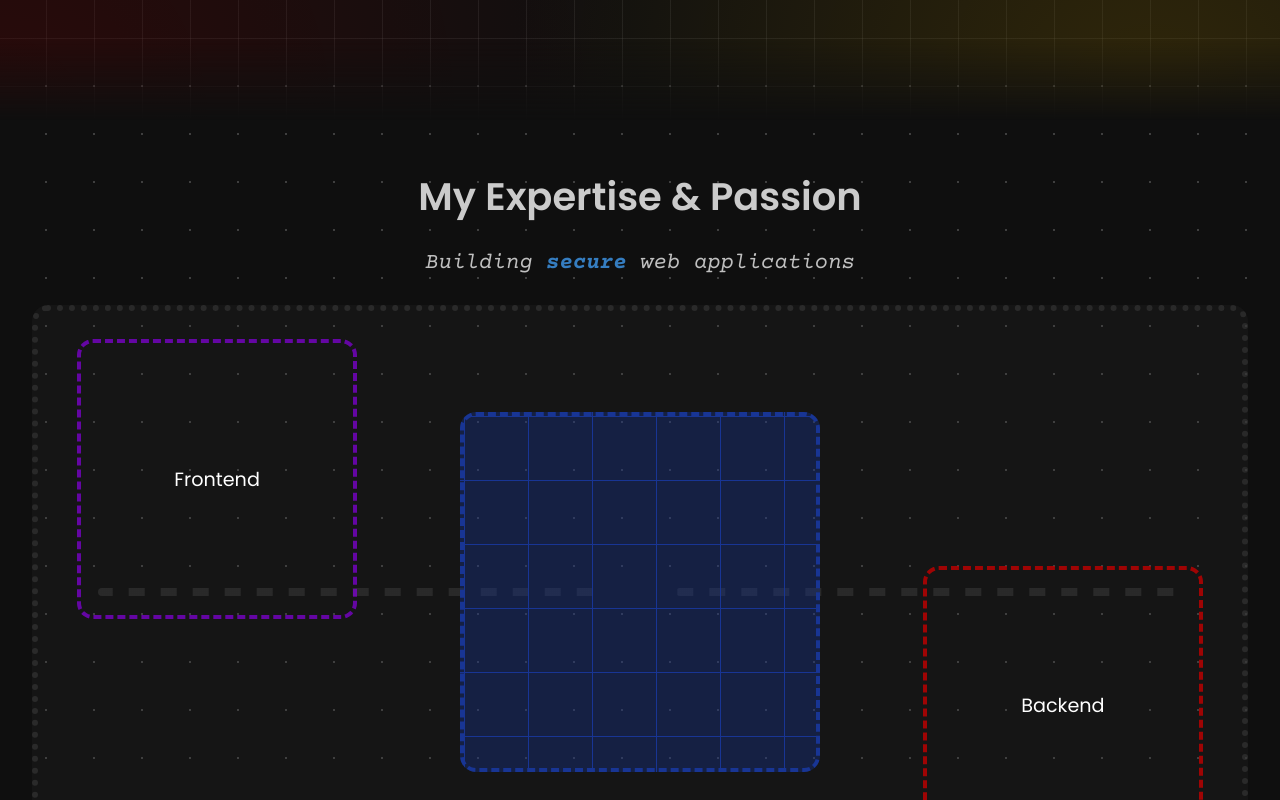
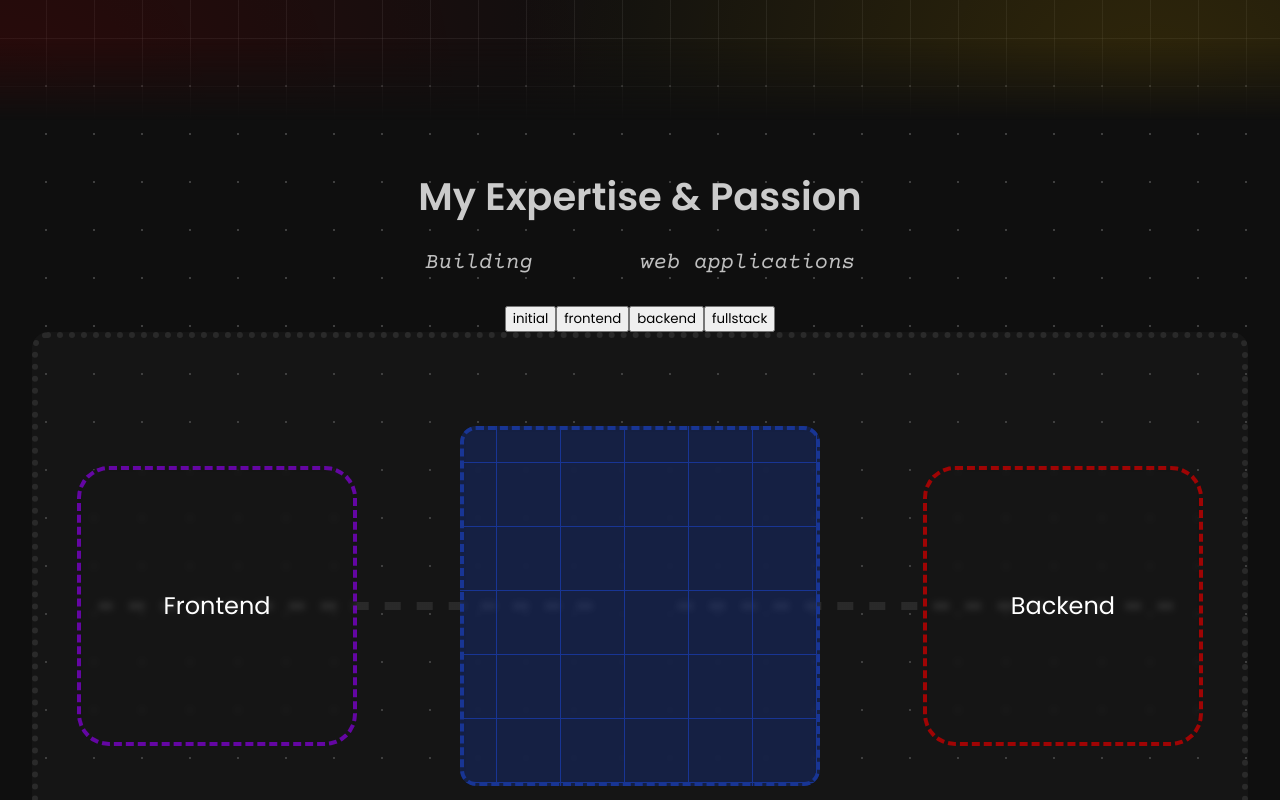
Before and after one commit to LexBorisoff/borisoff.dev, a React (Vite) app: page / in a window 1280 px wide. Shown: the part 680-1480 px from the top of the page. Built offline with nearby package versions, Linux system fonts and the light colour scheme.

Commit message:
feat(expertise): added frontend, backend, and fullstack app styles

```diff
--- a/src/components/about/expertise.tsx
+++ b/src/components/about/expertise.tsx
@@ -1,12 +1,33 @@
-import { useEffect, useRef, useState } from 'react';
+import { useEffect, useMemo, useRef, useState } from 'react';
 import Draggable from 'react-draggable';
+import { BsDatabaseLock } from 'react-icons/bs';
+import { GoShieldLock } from 'react-icons/go';
+import { LuServer } from 'react-icons/lu';
+import { MdOutlineSettings } from 'react-icons/md';
 import { styled, keyframes, css } from 'styled-components';
 
 import Title, { Subtitle } from '../title/title';
 
-const animation = {
+type AppStateType = 'initial' | 'frontend' | 'backend' | 'fullstack';
+
+const adjectives = [
+  'robust',
+  'secure',
+  'elegant',
+  'dynamic',
+  'scalable',
+  'versatile',
+  'intuitive',
+  'responsive',
+  'data-driven',
+  'user-centric',
+  'feature-rich',
+  'sophisticated',
+];
+
+const adjectiveAnimation = {
   time: 0.5,
-  delay: 4.5,
+  delay: 2.5,
 } as const;
 
 const ExpertiseSection = styled.section`
@@ -51,10 +72,12 @@ const AdjectiveSpan = styled.span`
   font-weight: 600;
 
   animation:
-    ${enter} ${animation.time}s forwards,
-    ${exit} ${animation.time}s ${animation.delay}s ease-in-out forwards;
+    ${enter} ${adjectiveAnimation.time}s forwards,
+    ${exit} ${adjectiveAnimation.time}s ${adjectiveAnimation.delay}s ease-in-out
+      forwards;
 `;
 
+/* DRAGGING */
 const DragContainer = styled.div`
   position: relative;
   flex: 1 100%;
@@ -83,6 +106,81 @@ const BackendBounds = styled.div`
   pointer-events: none;
 `;
 
+const draggingFrontendCss = css`
+  background-color: #8a00e65a;
+  background-size: 2rem 2rem;
+  background-image: linear-gradient(to right, #8a00e642 1px, transparent 1px),
+    linear-gradient(to bottom, #8a00e642 1px, transparent 1px);
+  background-position: -1rem -1rem;
+
+  span {
+    display: inline-block;
+    padding: 1rem;
+    background-color: #8a00e6d8;
+    border-radius: 1rem;
+  }
+`;
+
+const draggingBackendCss = css`
+  background-color: #99000060;
+  background-size: 2rem 2rem;
+  background-image: linear-gradient(to right, #be02022b 1px, transparent 1px),
+    linear-gradient(to bottom, #be02022b 1px, transparent 1px);
+  background-position: -1rem -1rem;
+
+  span {
+    display: inline-block;
+    padding: 1rem;
+    background-color: #8a0101dd;
+    border-radius: 1rem;
+  }
+`;
+
+interface DraggableProps {
+  $dragging?: boolean;
+}
+
+const draggableCss = css`
+  position: absolute;
+  top: calc(50% - 35vh / 2);
+  height: 35vh;
+  width: 35vh;
+  padding: 2rem;
+  border-radius: 2rem;
+  display: grid;
+  place-content: center;
+  text-align: center;
+  cursor: grab;
+  font-size: 1.5rem;
+  pointer-events: all;
+  backdrop-filter: blur(3px);
+`;
+
+const DraggableFrontend = styled.div<DraggableProps>`
+  ${draggableCss}
+  left: 5%;
+  border: 0.3rem dashed #8a00e6ae;
+
+  ${({ $dragging }) => $dragging && draggingFrontendCss}
+
+  &:hover {
+    ${draggingFrontendCss}
+  }
+`;
+
+const DraggableBackend = styled.div<DraggableProps>`
+  ${draggableCss}
+  right: 5%;
+  border: 0.3rem dashed #be0202d2;
+
+  ${({ $dragging }) => $dragging && draggingBackendCss}
+
+  &:hover {
+    ${draggingBackendCss}
+  }
+`;
+
+/* MOVING DASHES */
 const moveDashesRight = keyframes`
   from {
     background-position: 0 0;
@@ -101,11 +199,11 @@ const moveDashesLeft = keyframes`
   }
 `;
 
-interface ProcessLineProps {
+interface MovingDashesProps {
   $direction: 'right' | 'left';
   $position: 'right' | 'left';
 }
-const ProcessLine = styled.div<ProcessLineProps>`
+const MovingDashes = styled.div<MovingDashesProps>`
   position: absolute;
   top: 50%;
   transform: translate(0, -50%);
@@ -133,118 +231,175 @@ const ProcessLine = styled.div<ProcessLineProps>`
   }}
 `;
 
-type AppStateType = 'initial' | 'frontend' | 'backend' | 'fullstack';
+interface BackendDashesProps {
+  $direction?: 'right' | 'left';
+}
+const BackendDashes = styled.div<BackendDashesProps>`
+  position: absolute;
+  top: 50%;
+  transform: translate(0, -50%);
+  height: 0.3rem;
+  width: 30%;
+  border-radius: 1rem;
+  background: linear-gradient(to right, #e2e2e242 0.3rem, transparent 0.3rem);
+  background-size: 0.6rem 100%;
+  animation: ${({ $direction = 'right' }) =>
+      $direction === 'right' ? moveDashesRight : moveDashesLeft}
+    4s linear infinite;
+`;
 
-const appCss: Record<AppStateType, ReturnType<typeof css>> = {
+/* APP */
+const FrontendWrapper = styled.div`
+  position: absolute;
+  width: 100%;
+  height: 100%;
+  flex: 1;
+  display: flex;
+  flex-flow: column nowrap;
+  justify-content: center;
+`;
+
+const BackendWrapper = styled.div`
+  width: 100%;
+  height: 100%;
+  flex: 1;
+  display: flex;
+  flex-flow: column nowrap;
+  justify-content: center;
+
+  .backend-cog-wheel-right {
+    animation: rotate 3s linear infinite;
+  }
+  .backend-cog-wheel-left {
+    animation: rotate 3s linear infinite reverse;
+  }
+
+  @keyframes rotate {
+    from {
+      transform: rotate(0deg);
+    }
+    to {
+      transform: rotate(360deg);
+    }
+  }
+`;
+
+const BackendSection = styled.div`
+  position: relative;
+  flex: 1;
+  display: flex;
+  justify-content: space-evenly;
+  align-items: center;
+`;
+
+const AppHeader = styled.div`
+  flex: 0.2;
+  border-bottom: 0.3rem solid #d3d3d3;
+`;
+
+const AppMain = styled.div`
+  flex: 0.6;
+  display: flex;
+`;
+
+const AppSidebarLeft = styled.div`
+  flex: 0.25;
+  border-right: 0.3rem solid #d3d3d3;
+`;
+
+const AppSidebarRight = styled.div`
+  flex: 0.25;
+  border-left: 0.3rem solid #d3d3d3;
+`;
+
+const AppMainContent = styled.div`
+  flex: 0.5;
+`;
+
+const AppFooter = styled.div`
+  flex: 0.2;
+  border-top: 0.3rem solid #d3d3d3;
+`;
+
+const appCss = {
   initial: css`
     border: 0.3rem dashed #183594;
     border-radius: 1rem;
-    display: grid;
-    place-content: center;
-    overflow: hidden;
     background-color: #1835945e;
     background-size: 4rem 4rem;
     background-image: linear-gradient(to right, #183594 1px, transparent 1px),
       linear-gradient(to bottom, #183594 1px, transparent 1px);
+    background-position: -2rem -2rem;
   `,
-  frontend: css``,
-  backend: css``,
-  fullstack: css``,
-};
+  frontend: css`
+    background-color: #9402c08f;
+    border: 0.3rem solid #d3d3d3;
+    border-radius: 1rem;
+  `,
+  backend: css`
+    background-color: #7c00008b;
+    border: 0.3rem solid #7c00008b;
+    border-radius: 1rem;
+  `,
+} as const;
 
 interface AppProps {
-  $state: AppStateType;
+  $state?: AppStateType;
+  $draggingFrontend?: boolean;
+  $draggingBackend?: boolean;
 }
-
 const App = styled.div<AppProps>`
-  position: absolute;
+  position: relative;
   top: 50%;
   left: 50%;
   height: 45vh;
   width: 45vh;
+  display: flex;
+  flex-flow: column nowrap;
+  justify-content: center;
+  align-items: center;
   transform: translate(-50%, -50%);
+  backdrop-filter: blur(3px);
+  overflow: hidden;
 
-  ${({ $state = 'initial' }) => appCss[$state]}
-`;
+  ${({ $state = 'initial' }) => {
+    if ($state === 'fullstack') {
+      return css`
+        ${appCss.frontend}
+        box-shadow: 0 0 1rem 0.2rem #b4b4b4;
 
-interface DraggingProps {
-  $dragging?: boolean;
+        .frontend-component {
+          background-color: #008f00c3;
         }
 
-const draggingFrontendCss = css`
-  background-color: #8a00e65a;
-  background-size: 2rem 2rem;
-  background-image: linear-gradient(to right, #8a00e6ae 1px, transparent 1px),
-    linear-gradient(to bottom, #8a00e6ae 1px, transparent 1px);
-`;
-
-const draggingBackendCss = css`
-  background-color: #990000a7;
-  background-size: 2rem 2rem;
-  background-image: linear-gradient(to right, #be0202d2 1px, transparent 1px),
-    linear-gradient(to bottom, #be0202d2 1px, transparent 1px);
-`;
-
-const DraggableFrontend = styled.div<DraggingProps>`
-  position: absolute;
-  top: 5%;
-  left: 5%;
-  height: 35vh;
-  width: 35vh;
-  padding: 2rem;
-  border: 0.3rem dashed #8a00e6ae;
-  border-radius: 1rem;
-  display: grid;
-  place-content: center;
-  text-align: center;
-  cursor: grab;
-  font-size: 1.2rem;
-  pointer-events: all;
-
-  ${({ $dragging }) => $dragging && draggingFrontendCss}
-
-  &:hover {
-    ${draggingFrontendCss}
+        ${BackendWrapper} {
+          filter: blur(2px);
         }
       `;
+    }
 
-const DraggableBackend = styled.div<DraggingProps>`
-  position: absolute;
-  bottom: 5%;
-  right: 5%;
-  height: 35vh;
-  width: 35vh;
-  padding: 2rem;
-  border: 0.3rem dashed #be0202d2;
-  border-radius: 1rem;
-  display: grid;
-  place-content: center;
-  text-align: center;
-  font-size: 1.2rem;
-  cursor: grab;
-  pointer-events: all;
+    if ($state === 'frontend') {
+      return appCss.frontend;
+    }
 
-  ${({ $dragging }) => $dragging && draggingBackendCss}
+    if ($state === 'backend') {
+      return appCss.backend;
+    }
 
-  &:hover {
-    ${draggingBackendCss}
-  }
+    return appCss.initial;
+  }};
+
+  ${({ $draggingFrontend = false, $draggingBackend = false }) =>
+    $draggingFrontend
+      ? css`
+          box-shadow: 0 0 1rem 0.5rem #8a00e6ae;
+        `
+      : $draggingBackend
+        ? css`
+            box-shadow: 0 0 1rem 0.5rem #be0202d2;
+          `
+        : null};
 `;
-
-const adjectives = [
-  'robust',
-  'secure',
-  'elegant',
-  'dynamic',
-  'scalable',
-  'versatile',
-  'intuitive',
-  'responsive',
-  'data-driven',
-  'user-centric',
-  'feature-rich',
-  'sophisticated',
-];
 
 interface FullstackState {
   frontend: boolean;
@@ -262,6 +417,7 @@ export default function Expertise(): React.ReactNode {
   const backendRef = useRef<HTMLDivElement>(null);
 
   const [adjective, setAdjective] = useState(adjectives[0]);
+  const [appState, setAppState] = useState<AppStateType>('initial');
   const [dropped, setDropped] = useState<FullstackState>(initialFullstackState);
   const [dragging, setDragging] = useState<FullstackState>(
     initialFullstackState,
@@ -277,7 +433,7 @@ export default function Expertise(): React.ReactNode {
           return adjectives[nextIndex];
         });
       },
-      (animation.time + animation.delay) * 1000,
+      (adjectiveAnimation.time + adjectiveAnimation.delay) * 1000,
     );
 
     return () => clearInterval(interval);
@@ -288,32 +444,52 @@ export default function Expertise(): React.ReactNode {
     const frontend = frontendRef.current;
     const backend = backendRef.current;
 
-    function handleDragging(side: keyof FullstackState, value: boolean) {
-      return function () {
-        setDragging((prev) => ({ ...prev, [side]: value }));
+    function handleDragging(side: keyof FullstackState) {
+      return function handle() {
+        setDragging((prev) => ({ ...prev, [side]: true }));
       };
     }
 
-    const dragFE = handleDragging('frontend', true);
-    const dragBE = handleDragging('backend', true);
+    const dragFE = handleDragging('frontend');
+    const dragBE = handleDragging('backend');
     function drop(): void {
       setDragging(initialFullstackState);
     }
 
-    if (container != null && frontend != null && backend != null) {
+    if (container != null) {
+      container.addEventListener('mouseup', drop);
+    }
+    if (frontend != null) {
       frontend.addEventListener('mousedown', dragFE);
+    }
+    if (backend != null) {
       backend.addEventListener('mousedown', dragBE);
-      container.addEventListener('mouseup', drop);
     }
 
     return () => {
-      if (container != null && frontend != null && backend != null) {
-        frontend.removeEventListener('mousedown', dragFE);
-        backend.removeEventListener('mousedown', dragBE);
+      if (container != null) {
         container.removeEventListener('mouseup', drop);
       }
+      if (frontend != null) {
+        frontend.removeEventListener('mousedown', dragFE);
+      }
+      if (backend != null) {
+        backend.removeEventListener('mousedown', dragBE);
+      }
     };
-  }, []);
+  }, [appState]);
+
+  const isPainted = useMemo(
+    () => appState === 'frontend' || appState === 'fullstack',
+    [appState],
+  );
+
+  const isFunctional = useMemo(
+    () => appState === 'backend' || appState === 'fullstack',
+    [appState],
+  );
+
+  const testingButtons = true;
 
   return (
     <ExpertiseSection>
@@ -323,26 +499,122 @@ export default function Expertise(): React.ReactNode {
         applications
       </Subtitle>
 
+      {testingButtons && (
+        <div>
+          <button
+            onClick={() => {
+              setAppState('initial');
+            }}
+          >
+            initial
+          </button>
+          <button
+            onClick={() => {
+              setAppState('frontend');
+            }}
+          >
+            frontend
+          </button>
+          <button
+            onClick={() => {
+              setAppState('backend');
+            }}
+          >
+            backend
+          </button>
+          <button
+            onClick={() => {
+              setAppState('fullstack');
+            }}
+          >
+            fullstack
+          </button>
+        </div>
+      )}
+
       <DragContainer ref={containerRef}>
-        <ProcessLine $position="left" $direction="right" />
-        <ProcessLine $position="right" $direction="left" />
-        <App $state="initial" />
+        {appState !== 'frontend' && appState !== 'fullstack' && (
+          <MovingDashes $position="left" $direction="right" />
+        )}
 
+        {appState !== 'backend' && appState !== 'fullstack' && (
+          <MovingDashes $position="right" $direction="left" />
+        )}
+
+        <App
+          $state={appState}
+          $draggingFrontend={dragging.frontend}
+          $draggingBackend={dragging.backend}
+        >
+          {isFunctional && (
+            <BackendWrapper className="backend-wrapper">
+              <BackendSection>
+                <BackendDashes />
+                <BsDatabaseLock size="4rem" />
+                <MdOutlineSettings
+                  className="backend-cog-wheel-right"
+                  size="3rem"
+                />
+                <BsDatabaseLock size="4rem" />
+              </BackendSection>
+
+              <BackendSection>
+                <BackendDashes $direction="left" />
+                <GoShieldLock size="4rem" />
+                <MdOutlineSettings
+                  className="backend-cog-wheel-left"
+                  size="3rem"
+                />
+                <GoShieldLock size="4rem" />
+              </BackendSection>
+
+              <BackendSection>
+                <BackendDashes />
+                <LuServer size="4rem" />
+                <MdOutlineSettings
+                  className="backend-cog-wheel-right"
+                  size="3rem"
+                />
+                <LuServer size="4rem" />
+              </BackendSection>
+            </BackendWrapper>
+          )}
+
+          {isPainted && (
+            <FrontendWrapper className="frontend-wrapper">
+              <AppHeader className="frontend-component" />
+              <AppMain className="frontend-component">
+                <AppSidebarLeft />
+                <AppMainContent />
+                <AppSidebarRight />
+              </AppMain>
+              <AppFooter className="frontend-component" />
+            </FrontendWrapper>
+          )}
+        </App>
+
+        {appState !== 'backend' && appState !== 'fullstack' && (
           <BackendBounds>
             <Draggable bounds="parent">
               <DraggableBackend ref={backendRef} $dragging={dragging.backend}>
-              Backend
+                <span>Backend</span>
               </DraggableBackend>
             </Draggable>
           </BackendBounds>
+        )}
 
+        {appState !== 'frontend' && appState !== 'fullstack' && (
           <FrontendBounds>
             <Draggable bounds="parent">
-            <DraggableFrontend ref={frontendRef} $dragging={dragging.frontend}>
-              Frontend
+              <DraggableFrontend
+                ref={frontendRef}
+                $dragging={dragging.frontend}
+              >
+                <span>Frontend</span>
               </DraggableFrontend>
             </Draggable>
           </FrontendBounds>
+        )}
       </DragContainer>
     </ExpertiseSection>
   );
```
Lines whose indentation alone changed are shown as unchanged.
